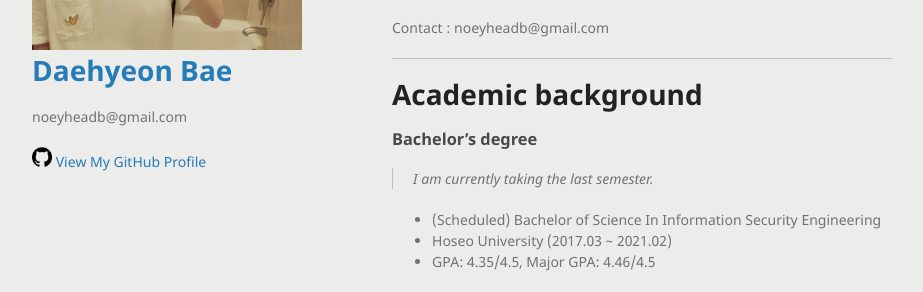
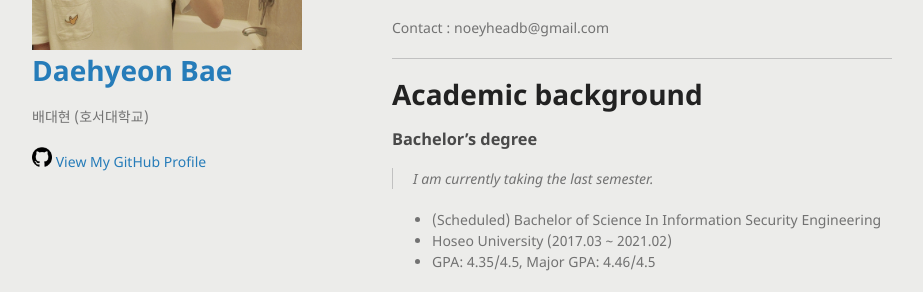
Before and after one commit to noeyheadb/noeyheadb.github.io, a Jekyll site: the page built from index.md, in a window 1280 px wide. Shown: the part 278-570 px from the top of the page, without its empty margins (178-1101 px from the left). Built offline with Jekyll 4.4.1, drawn with Linux system fonts in a browser that asks for light colours.

Commit message:
⚡️ Update contents

```diff
--- a/_config.yml
+++ b/_config.yml
@@ -1,6 +1,6 @@
 title: Daehyeon Bae
 logo: /assets/img/profile.jpg
-description: noeyheadb@gmail.com
+description: 배대현 (호서대학교)
 show_downloads: false
 google_analytics:
 theme: jekyll-theme-minimal
```
